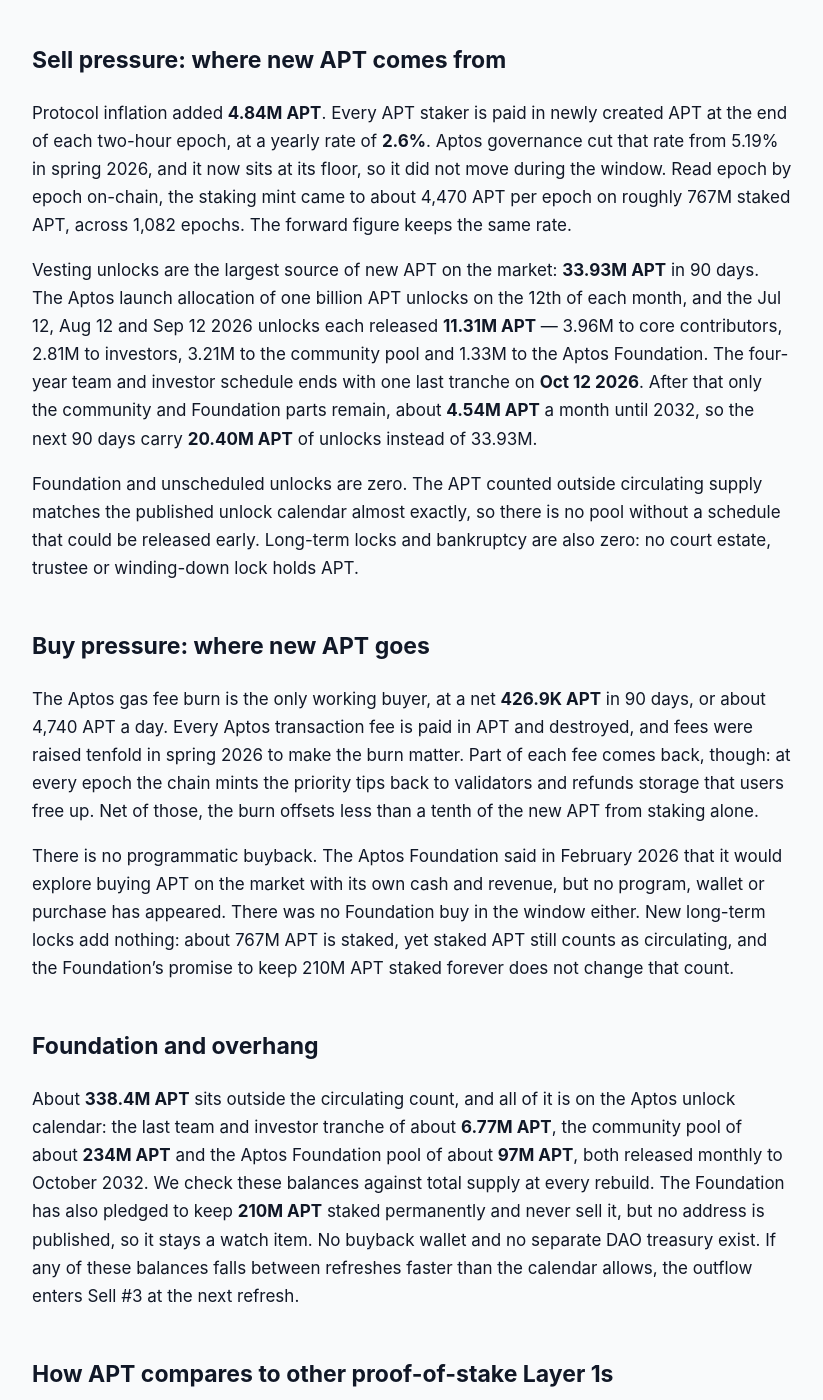
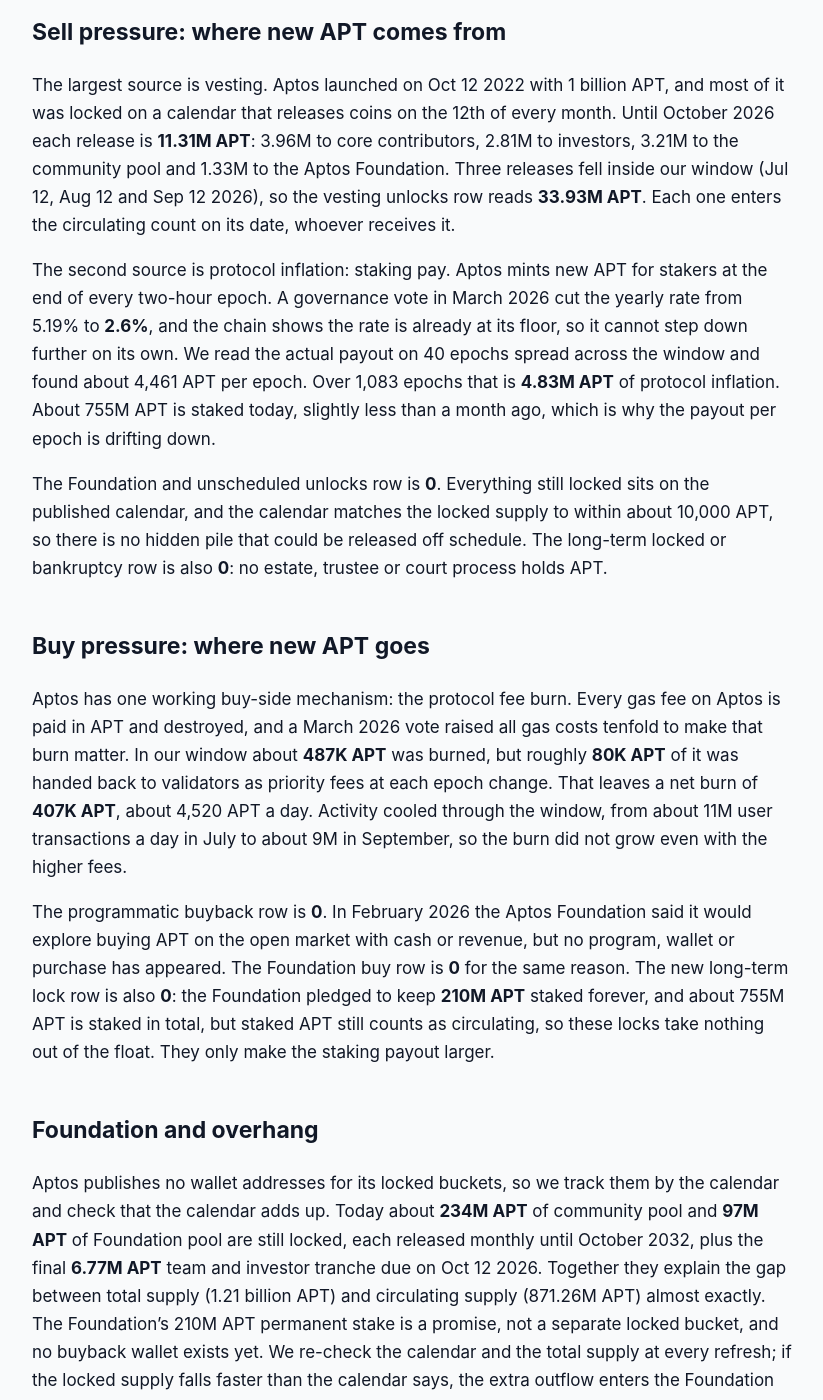
Before and after one commit to jeevansongmy-spec/mrnasdog-articles, a Jekyll site: the page built from crypto/apt-pressure-framework.md, in a window 1280 px wide and 1400 px high, scrolled down 714 px. Shown: the whole window, without its empty margins (228-1051 px from the left). Built offline with Jekyll 4.4.1, drawn with Linux system fonts in a browser that asks for light colours; some of the changed text lies outside the part shown.

Commit message:
publish: crypto/apt-pressure-framework

```diff
--- a/crypto/apt-pressure-framework.md
+++ b/crypto/apt-pressure-framework.md
@@ -1,6 +1,6 @@
 ---
-title:         "APT Inflation Analysis · September 2026 · Supply growing · projected to keep growing"
-description:   "APT supply is growing: 33.93M APT unlocked and 4.84M from staking against a 427K gas burn, +4.40% in 90 days, easing to +2.85% after the last insider unlock."
+title:         "APT Inflation Analysis · October 2026 · Supply growing · projected to keep growing"
+description:   "APT supply is growing: 33.93M APT unlocked and 4.83M from staking against a 407K net gas burn, +4.40% in 90 days, then +2.85% after the last insider unlock."
 canonical_url: "https://mrnasdog.com/research/apt/inflation"
 tags:          ["crypto", "apt", "aptos", "layer1"]
 published:     true
@@ -8,48 +8,54 @@ published:     true
 
 *Originally published at [https://mrnasdog.com/research/apt/inflation](https://mrnasdog.com/research/apt/inflation)*
 
-# APT Inflation Analysis · September 2026 · Supply growing · projected to keep growing
+# APT Inflation Analysis · October 2026 · Supply growing · projected to keep growing
 
-The MrNasdog Pressure Framework reads Aptos (APT) at **+4.40% net** over the last 90 days and **+2.85%** over the next 90. The monthly unlock calendar from the 2022 launch released **33.93M APT**, and staking rewards created **4.84M APT**, while the gas burn removed a net **426.9K APT** and nothing was bought back. The Aptos supply keeps growing because the unlock calendar is about seven times larger than the staking mint, but the calendar loses its largest part after the final team and investor unlock on **Oct 12 2026**, and total APT supply is capped at **2.1B**.
+**Aptos (APT) supply grew about 4.40% in the last 90 days** and is on track to grow about **2.85%** in the next 90. Monthly vesting unlocks did most of it: **33.93M APT** left the locked calendar, and staking pay minted another **4.83M APT**. The gas fee burn took out a net **407K APT**, so it offset about 1% of what came in. The team and investor vesting ends with a final unlock on **Oct 12 2026**, after which the monthly unlock falls from 11.31M to 4.54M APT, and Aptos now has a hard cap of 2.1 billion APT.
 
 ## The verdict, in one paragraph
 
-Across the trailing 90 days, sell pressure on APT came to **38.77M APT** and buy pressure to **426.9K APT**, a net **+4.40%** of the **870.95M APT** circulating supply. The independent inflation monitor reads **+4.64%** for the same window, a gap of **0.24 percentage points**, inside the half-point tolerance, so no warning chip is shown and our reading stands as checked. For the next 90 days the Aptos ledger projects **25.24M APT** of sell pressure against the same **426.9K APT** burn, or **+2.85%**. The label that fits APT today: an unlock-driven proof-of-stake chain whose vesting cliff is ending.
+Over the 90 days to Oct 5 2026, Aptos added **38.76M APT** to its tradable supply and removed **0.41M APT**, a net rise of **+4.40%** on a circulating supply of **871.26M APT**. Our supply monitor, which tracks the market-wide circulating figure day by day, reads **+4.67%** over its own 90-day window. The gap is **0.27 percentage points**, inside our 0.5-point tolerance, so no warning flag is shown and no deeper hunt was needed. The next 90 days project to **+2.85%**, lower only because two of the three coming unlocks are the smaller post-vesting size. In one line: Aptos is an unlock-driven, inflationary token whose gas burn is still far too small to matter.
 
 ## Sell pressure: where new APT comes from
 
-Protocol inflation added **4.84M APT**. Every APT staker is paid in newly created APT at the end of each two-hour epoch, at a yearly rate of **2.6%**. Aptos governance cut that rate from 5.19% in spring 2026, and it now sits at its floor, so it did not move during the window. Read epoch by epoch on-chain, the staking mint came to about 4,470 APT per epoch on roughly 767M staked APT, across 1,082 epochs. The forward figure keeps the same rate.
+The largest source is vesting. Aptos launched on Oct 12 2022 with 1 billion APT, and most of it was locked on a calendar that releases coins on the 12th of every month. Until October 2026 each release is **11.31M APT**: 3.96M to core contributors, 2.81M to investors, 3.21M to the community pool and 1.33M to the Aptos Foundation. Three releases fell inside our window (Jul 12, Aug 12 and Sep 12 2026), so the vesting unlocks row reads **33.93M APT**. Each one enters the circulating count on its date, whoever receives it.
 
-Vesting unlocks are the largest source of new APT on the market: **33.93M APT** in 90 days. The Aptos launch allocation of one billion APT unlocks on the 12th of each month, and the Jul 12, Aug 12 and Sep 12 2026 unlocks each released **11.31M APT** — 3.96M to core contributors, 2.81M to investors, 3.21M to the community pool and 1.33M to the Aptos Foundation. The four-year team and investor schedule ends with one last tranche on **Oct 12 2026**. After that only the community and Foundation parts remain, about **4.54M APT** a month until 2032, so the next 90 days carry **20.40M APT** of unlocks instead of 33.93M.
+The second source is protocol inflation: staking pay. Aptos mints new APT for stakers at the end of every two-hour epoch. A governance vote in March 2026 cut the yearly rate from 5.19% to **2.6%**, and the chain shows the rate is already at its floor, so it cannot step down further on its own. We read the actual payout on 40 epochs spread across the window and found about 4,461 APT per epoch. Over 1,083 epochs that is **4.83M APT** of protocol inflation. About 755M APT is staked today, slightly less than a month ago, which is why the payout per epoch is drifting down.
 
-Foundation and unscheduled unlocks are zero. The APT counted outside circulating supply matches the published unlock calendar almost exactly, so there is no pool without a schedule that could be released early. Long-term locks and bankruptcy are also zero: no court estate, trustee or winding-down lock holds APT.
+The Foundation and unscheduled unlocks row is **0**. Everything still locked sits on the published calendar, and the calendar matches the locked supply to within about 10,000 APT, so there is no hidden pile that could be released off schedule. The long-term locked or bankruptcy row is also **0**: no estate, trustee or court process holds APT.
 
 ## Buy pressure: where new APT goes
 
-The Aptos gas fee burn is the only working buyer, at a net **426.9K APT** in 90 days, or about 4,740 APT a day. Every Aptos transaction fee is paid in APT and destroyed, and fees were raised tenfold in spring 2026 to make the burn matter. Part of each fee comes back, though: at every epoch the chain mints the priority tips back to validators and refunds storage that users free up. Net of those, the burn offsets less than a tenth of the new APT from staking alone.
+Aptos has one working buy-side mechanism: the protocol fee burn. Every gas fee on Aptos is paid in APT and destroyed, and a March 2026 vote raised all gas costs tenfold to make that burn matter. In our window about **487K APT** was burned, but roughly **80K APT** of it was handed back to validators as priority fees at each epoch change. That leaves a net burn of **407K APT**, about 4,520 APT a day. Activity cooled through the window, from about 11M user transactions a day in July to about 9M in September, so the burn did not grow even with the higher fees.
 
-There is no programmatic buyback. The Aptos Foundation said in February 2026 that it would explore buying APT on the market with its own cash and revenue, but no program, wallet or purchase has appeared. There was no Foundation buy in the window either. New long-term locks add nothing: about 767M APT is staked, yet staked APT still counts as circulating, and the Foundation's promise to keep 210M APT staked forever does not change that count.
+The programmatic buyback row is **0**. In February 2026 the Aptos Foundation said it would explore buying APT on the open market with cash or revenue, but no program, wallet or purchase has appeared. The Foundation buy row is **0** for the same reason. The new long-term lock row is also **0**: the Foundation pledged to keep **210M APT** staked forever, and about 755M APT is staked in total, but staked APT still counts as circulating, so these locks take nothing out of the float. They only make the staking payout larger.
 
 ## Foundation and overhang
 
-About **338.4M APT** sits outside the circulating count, and all of it is on the Aptos unlock calendar: the last team and investor tranche of about **6.77M APT**, the community pool of about **234M APT** and the Aptos Foundation pool of about **97M APT**, both released monthly to October 2032. We check these balances against total supply at every rebuild. The Foundation has also pledged to keep **210M APT** staked permanently and never sell it, but no address is published, so it stays a watch item. No buyback wallet and no separate DAO treasury exist. If any of these balances falls between refreshes faster than the calendar allows, the outflow enters Sell #3 at the next refresh.
+Aptos publishes no wallet addresses for its locked buckets, so we track them by the calendar and check that the calendar adds up. Today about **234M APT** of community pool and **97M APT** of Foundation pool are still locked, each released monthly until October 2032, plus the final **6.77M APT** team and investor tranche due on Oct 12 2026. Together they explain the gap between total supply (1.21 billion APT) and circulating supply (871.26M APT) almost exactly. The Foundation's 210M APT permanent stake is a promise, not a separate locked bucket, and no buyback wallet exists yet. We re-check the calendar and the total supply at every refresh; if the locked supply falls faster than the calendar says, the extra outflow enters the Foundation and unscheduled unlocks row at the next refresh.
 
-## How APT compares to other proof-of-stake Layer 1s
+## How APT compares to other high-throughput Layer 1s
 
-Against Ethereum, APT is a different kind of inflation. Ethereum has no vesting calendar at all, so its supply change is simply new staking issuance minus the fee burn. Aptos has both a staking mint and a burn, but on top of them sits a monthly unlock calendar that, until now, has been several times larger than either. Most of APT's supply growth is coins already created in 2022 moving from locked to tradable, not new coins.
+Aptos sits between two familiar designs. Like Solana, it pays stakers in newly minted coins and burns part of its fees; unlike Solana, whose yearly inflation steps down on a fixed curve, Aptos cut its rate by governance vote and now holds it flat at 2.6% a year until the 2.1 billion APT cap comes into view. Like Sui, Aptos came out of the same Meta research lineage and launched with a large locked allocation that unlocks month by month; unlike Sui, which minted its whole 10 billion supply at the start and pays stakers from a pre-minted pool, Aptos mints staking pay as it goes, so its total supply keeps rising.
 
-Against Sui, the other large Move-based chain, APT looks similar: both launched with big locked allocations for teams, investors and the community, released month by month, with staking rewards on top. The difference that matters for the next year is timing — APT reaches the end of its four-year team and investor vesting on Oct 12 2026, while its community and Foundation pools keep releasing smaller monthly amounts into the next decade.
+Compared with Ethereum, the burn tells the story. Ethereum also mints for stakers and burns fees, and its burn offsets a real slice of issuance in busy weeks. On Aptos the burn offset about 1% of all new supply in our window, even after the tenfold fee rise, because transaction fees are still tiny per transaction. The deciding number for APT is not staking pay or the burn but the vesting calendar: unlocks were about seven times the staking mint this window.
 
-Against Solana, which pays stakers from an inflation rate that steps down each year, Aptos chose a fixed low rate and a hard ceiling: staking rewards are at a **2.6%** floor, and total APT supply can never pass **2.1B**. With about **1.21B APT** minted so far, the cap leaves room for about 890M more over many years. A burn large enough to outrun the mint would need far more fee activity than Aptos has today.
+That balance is about to shift. After Oct 12 2026 the team and investor vesting is done, and monthly unlocks drop by 60% to 4.54M APT. Unlocks will still be about three times the monthly staking pay, and a much larger burn, from busier trading apps or a further fee rise, would be needed before Aptos could stop growing its supply.
 
 ## What to watch in the next 90 days
 
-**Oct 12 2026**: the last unlock that includes core contributors and investors, 11.31M APT together with the community and Foundation parts, closes the four-year vesting schedule. **Nov 12 2026**: the first month on the smaller calendar, 4.54M APT, which is where the lower forward reading comes from. **Dec 12 2026**: another 4.54M APT community and Foundation unlock. Beyond the calendar, watch for an Aptos governance proposal on longer-term staking tiers, any start of the Foundation's buyback, and whether trading on Aptos pushes the gas burn above today's roughly 4,740 APT a day.
+**Oct 12 2026:** the final team and investor unlock, 11.31M APT in total including the monthly community and Foundation share. It is the last release of that size.
+
+**Nov 12 2026 and Dec 12 2026:** the first two smaller monthly unlocks, 4.54M APT each, all to the community and Foundation pools.
+
+**Staking changes:** the Foundation has said it is designing a staking framework that pays more for longer lock-ups within the same total budget; a governance vote on it would change how the 2.6% is shared, not how much is minted.
+
+**Buyback news:** any start of the buyback the Foundation said it would explore. A live program would open the buyback row for the first time.
+
+**Burn pace:** transactions per day and gas burned, which slid from July to September. Only a sharp rise would move the buy side.
 
 ## Summary
 
-Aptos (APT) supply grew **4.40%** in the last 90 days and is projected to grow about **2.85%** in the next 90. The driver is the monthly unlock calendar from the 2022 launch, which released **33.93M APT**, while staking added **4.84M APT** and the gas burn removed only **426.9K APT**. The key risk is that the burn stays small, so even after the last team and investor unlock on Oct 12 2026, community and Foundation unlocks plus staking keep supply rising. The ceiling is the 2.1B APT hard cap, about 890M above today's minted supply.
+Aptos (APT) is inflationary: supply grew about **4.40%** in the last 90 days and is projected to grow about **2.85%** in the next 90. The main driver is the monthly vesting calendar (33.93M APT this window), with 4.83M APT of staking pay at a flat 2.6% yearly rate, against a net gas burn of only 407K APT. The key risk is that unlocks keep coming every month until 2032, even after the final team and investor tranche on Oct 12 2026. The ceiling is the 2.1 billion APT hard cap, still far above today's 1.21 billion total supply.
 
----
-
-*MrNasdog Pressure Framework analysis of APT, Metric 1 — Inflation. Data + explanation only. Not financial advice. Checked Sep 29 2026.*
+*MrNasdog Pressure Framework analysis of APT, Metric 1 — Inflation. Data + explanation only. Not financial advice. Checked Oct 5 2026.*
```
